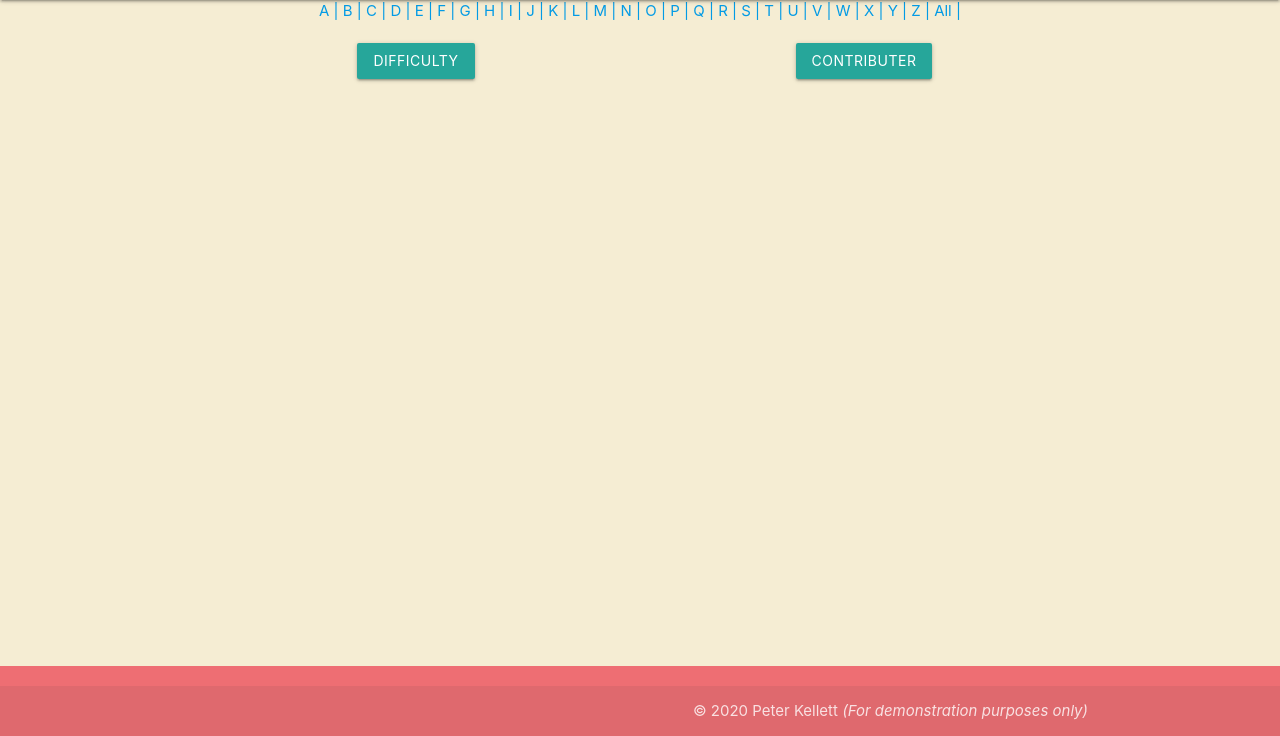
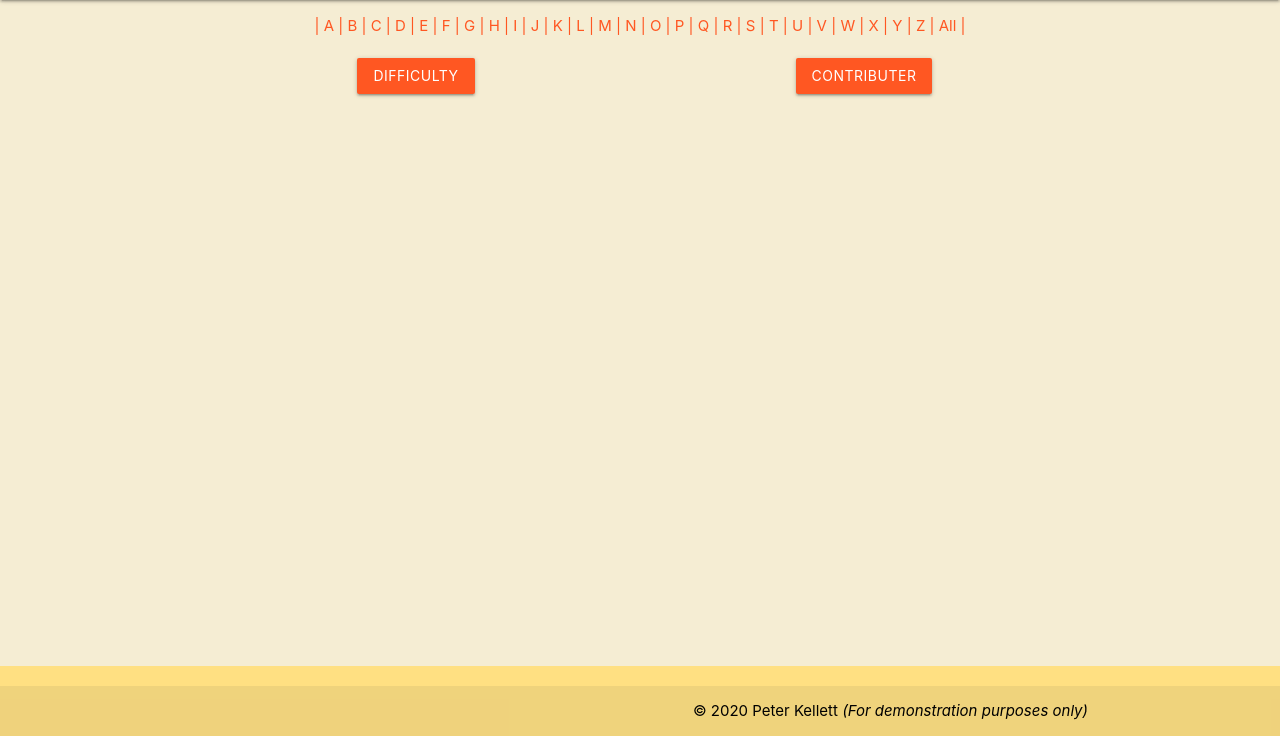
Before and after one commit to PeterKellett/project-3, a Flask app: page /browse/1 in a window 1280 px wide. Shown: the part 64-800 px from the top of the page. Run offline with Flask 2, Linux system fonts and the light colour scheme; data that the repository does not hold is empty; some libraries are stand-ins or nearby versions.

Commit message:
Restyled page buttons

```diff
--- a/static/css/style.css
+++ b/static/css/style.css
@@ -11,7 +11,7 @@ main {
     flex: 1 0 auto;
   }
 
-.nav-wrapper {
+.nav-wrapper, footer {
     background-color: #f1d785;
     color: #000;
 }
@@ -59,13 +59,16 @@ h3 {
 }
 
 .intro span {
-    color: red;
+    color: #ff5722;
 }
 
 p {
     text-align: center;
+    font-family: 'Rubik', sans-serif;
+}
 
-    font-family: 'Rubik', sans-serif;
+p a {
+    color: #ff5722;
 }
 
 hr {
@@ -79,9 +82,27 @@ hr {
     width: 100%;
 }
 
+.letter_array {
+    margin-top: 1rem;
+    color: #ff5722;
+}
+
+.letter_array a {
+    color: #ff5722;
+}
 
 .card {
-    height: 500px;
+    height: 400px;
+}
+
+.card .card-content {
+    padding-top: 20px;
+}
+
+
+.card-content button {
+    width: 100%;
+    color: #fff;
 }
 
 .card, .card-reveal {
@@ -124,6 +145,7 @@ hr {
 .form-surround {
     border: 2px solid #ab8b4d;
     border-radius: 10px;
+    margin-top: 1rem;
     margin-bottom: 1rem;
 }
 
--- a/templates/base.html
+++ b/templates/base.html
@@ -41,16 +41,17 @@
   <body>
     <div class="navbar-fixed">
       <nav>
-        <div class="nav-wrapper ">
-          <a href="{{url_for('index')}}" class="brand-logo center"
-            >
-            <img src="https://res.cloudinary.com/dfboxofas/image/upload/v1597497835/Project-3/home-image_bqfvqk.jpg" alt="">
+        <div class="nav-wrapper">
+          <a href="{{url_for('index')}}" class="brand-logo center">
+            <img
+              src="https://res.cloudinary.com/dfboxofas/image/upload/v1597497835/Project-3/home-image_bqfvqk.jpg"
+              alt=""
+            />
             Picture <span>Puzzles</span></a
           >
           <a href="#" data-target="mobile-demo" class="sidenav-trigger"
             ><i class="material-icons">menu</i></a
           >
-
           <ul class="right hide-on-med-and-down">
             <li><a href="{{url_for('index')}}">Home</a></li>
             <li>
@@ -124,9 +125,9 @@
       {% endif %} {% endwith %} {% block content %} {% endblock %}
     </main>
 
-    <footer class="page-footer">
+    <footer class="page-footer amber lighten-3">
       <div class="footer-copyright">
-        <div class="container disclaimer">
+        <div class="container disclaimer black-text">
           © 2020 Peter Kellett
           <em>(For demonstration purposes only)</em>
         </div>
@@ -142,33 +143,7 @@
         $(".sidenav").sidenav();
         $("select").formSelect();
         $(".dropdown-trigger").dropdown();
-        /*
-        $(".cloudinary-fileupload").bind("cloudinarydone", function (e, data) {
-            console.log("cloudinarydone function triggered")
-          $(".preview").html(
 
-            $.cloudinary.image(data.result.public_id, {
-              format: data.result.format,
-              version: data.result.version,
-              crop: "fill",
-              width: 150,
-              height: 100,
-            })
-          );
-          $(".image_public_id").val(data.result.public_id);
-          return true;
-        });
-
-        $(".cloudinary-fileupload").bind("fileuploadprogress", function (
-          e,
-          data
-        ) {
-            console.log("cloudinary fileuploadprogress function triggered")
-          $(".progress_bar").css(
-            "width",
-            Math.round((data.loaded * 100.0) / data.total) + "%"
-          );
-        });*/
       });
     </script>
   </body>
--- a/templates/browse.html
+++ b/templates/browse.html
@@ -3,7 +3,7 @@
   {% extends 'base.html' %} {% block title %}Browse{% endblock %} {% block
   content %}
   <div class="container">
-    <div class="row center-align">
+    <div class="row center-align letter_array">|
       {% for letter in alphabet_array %}
       <a href="{{url_for('search', search_category=letter)}}"
         >{{letter.capitalize()}} |
@@ -13,17 +13,17 @@
     <div class="row center-align">
       <div class="col s6">
         <!-- Dropdown Trigger -->
-        <a class="dropdown-trigger btn" href="#" data-target="dropdown1"
+        <a class="dropdown-trigger deep-orange btn" href="#" data-target="dropdown1"
           >Difficulty</a
         >
         <!-- Dropdown Structure -->
-        <ul id="dropdown1" class="dropdown-content">
+        <ul id="dropdown1" class="dropdown-content deep-orange">
           <li>
-            <a href="{{url_for('search', search_category='all')}}">All</a>
+            <a class="white-text" href="{{url_for('search', search_category='all')}}">All</a>
           </li>
           {% for diff in difficulty %}
           <li>
-            <a href="{{url_for('search', search_category=diff.difficulty)}}"
+            <a class="white-text" href="{{url_for('search', search_category=diff.difficulty)}}"
               >{{diff.difficulty.capitalize()}}</a
             >
           </li>
@@ -33,17 +33,17 @@
 
       <div class="col s6">
         <!-- Dropdown Trigger -->
-        <a class="dropdown-trigger btn" href="#" data-target="dropdown2"
+        <a class="dropdown-trigger deep-orange btn" href="#" data-target="dropdown2"
           >Contributer</a
         >
         <!-- Dropdown Structure -->
-        <ul id="dropdown2" class="dropdown-content">
+        <ul id="dropdown2" class="dropdown-content deep-orange">
           <li>
-            <a href="{{url_for('search', search_category='all')}}">All</a>
+            <a class="white-text" href="{{url_for('search', search_category='all')}}">All</a>
           </li>
           {% for contributer in contributers %}
           <li>
-            <a
+            <a class="white-text"
               href="{{url_for('search', search_category=contributer.username)}}"
               >{{ contributer.username }}</a
             >
@@ -62,8 +62,8 @@
             <img class="activator" src="{{puzzle.image}}" />
           </div>
           <div class="card-content">
-            <span class="card-title activator grey-text text-darken-4"
-              >Answer<i class="material-icons right">more_vert</i></span
+            <div class="card-title grey-text text-lighten-4"
+              ><button class="activator deep-orange text-lighten-1 btn-small btn-flat">See Answer</button></div
             >
             <p class="left-align">
               Difficulty: {{puzzle.difficulty.capitalize()}}
--- a/templates/index.html
+++ b/templates/index.html
@@ -17,8 +17,8 @@
 
       <a
         href="{{url_for('search', search_category='all')}}"
-        class="waves-effect waves-light btn-large"
-        ><i class="material-icons right">send</i>Browse</a
+        class="deep-orange  btn-large"
+        ><i class="material-icons right">search</i>Browse</a
       >
     </div>
   </section>
--- a/templates/login.html
+++ b/templates/login.html
@@ -18,7 +18,7 @@
                 </div>
             </div>
          </dl>
-        <button class="btn waves-effect waves-light" type="submit" name="action" >Login
+        <button class="btn deep-orange" type="submit" name="action" >Login
           <i class="material-icons right">send</i> </button>
     </form>
 
--- a/templates/my-account.html
+++ b/templates/my-account.html
@@ -32,7 +32,7 @@
       <div class="col s6">
         <a
           href="{{url_for('my_puzzles')}}"
-          class="waves-effect waves-light btn"
+          class="deep-orange btn"
         >
           <i class="material-icons left">chevron_left</i>
           My Puzzles
@@ -42,7 +42,7 @@
       <div class="col s6">
         <a
           href="{{url_for('reset_password')}}"
-          class="waves-effect waves-light btn"
+          class="deep-orange btn"
         >
           <i class="material-icons right">chevron_right</i>
           Change Password
--- a/templates/register.html
+++ b/templates/register.html
@@ -25,7 +25,7 @@
           </div>
         </div>
       </dl>
-      <button class="btn waves-effect waves-light" type="submit" value="Register" >Join Up
+      <button class="btn deep-orange" type="submit" value="Register" >Join Up
           <i class="material-icons right">send</i> </button>
     </form>
 <div class="row">
```
Also changed, not shown: templates/forgot-password.html (+4 -3 lines), templates/my-puzzles.html (+8 -9 lines).
